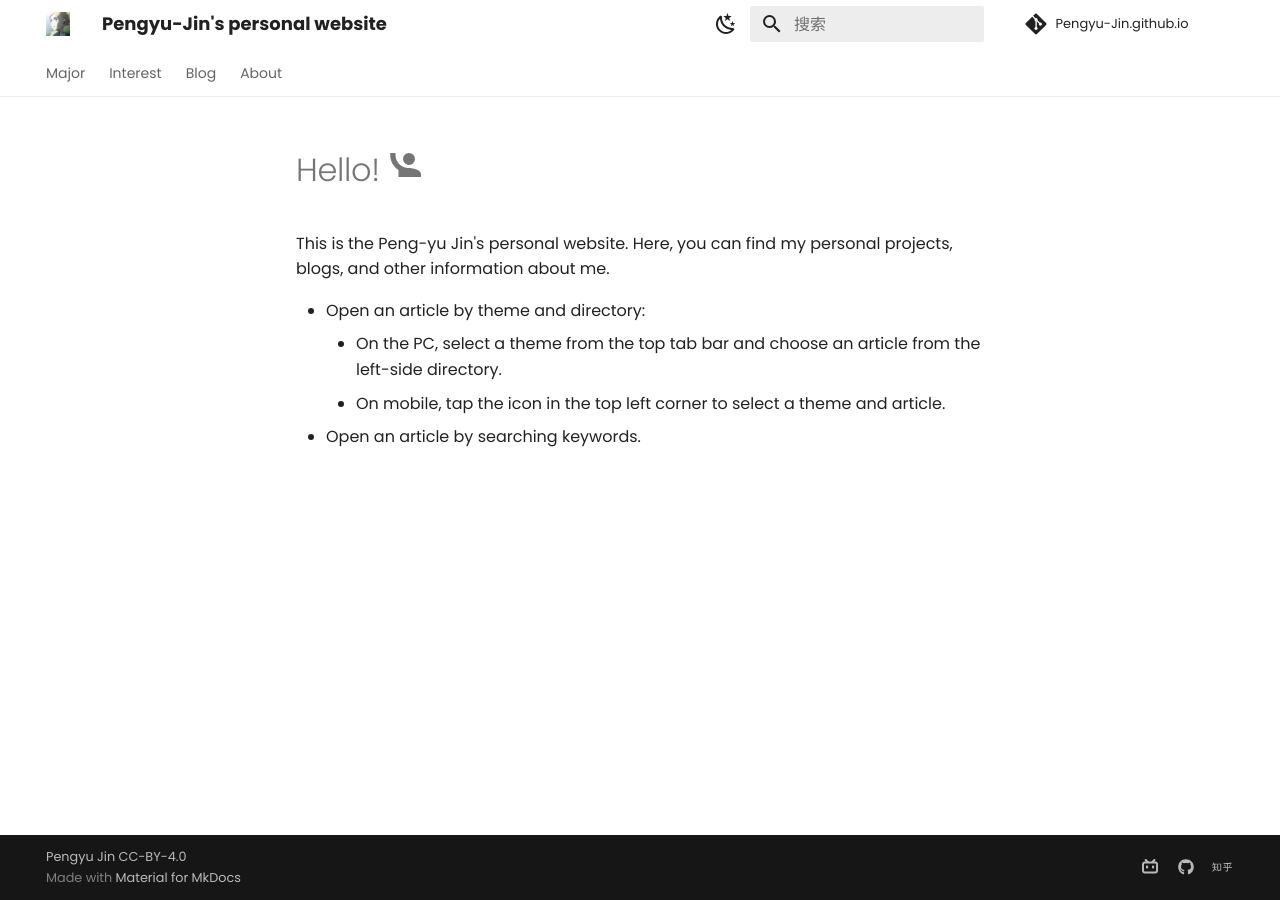
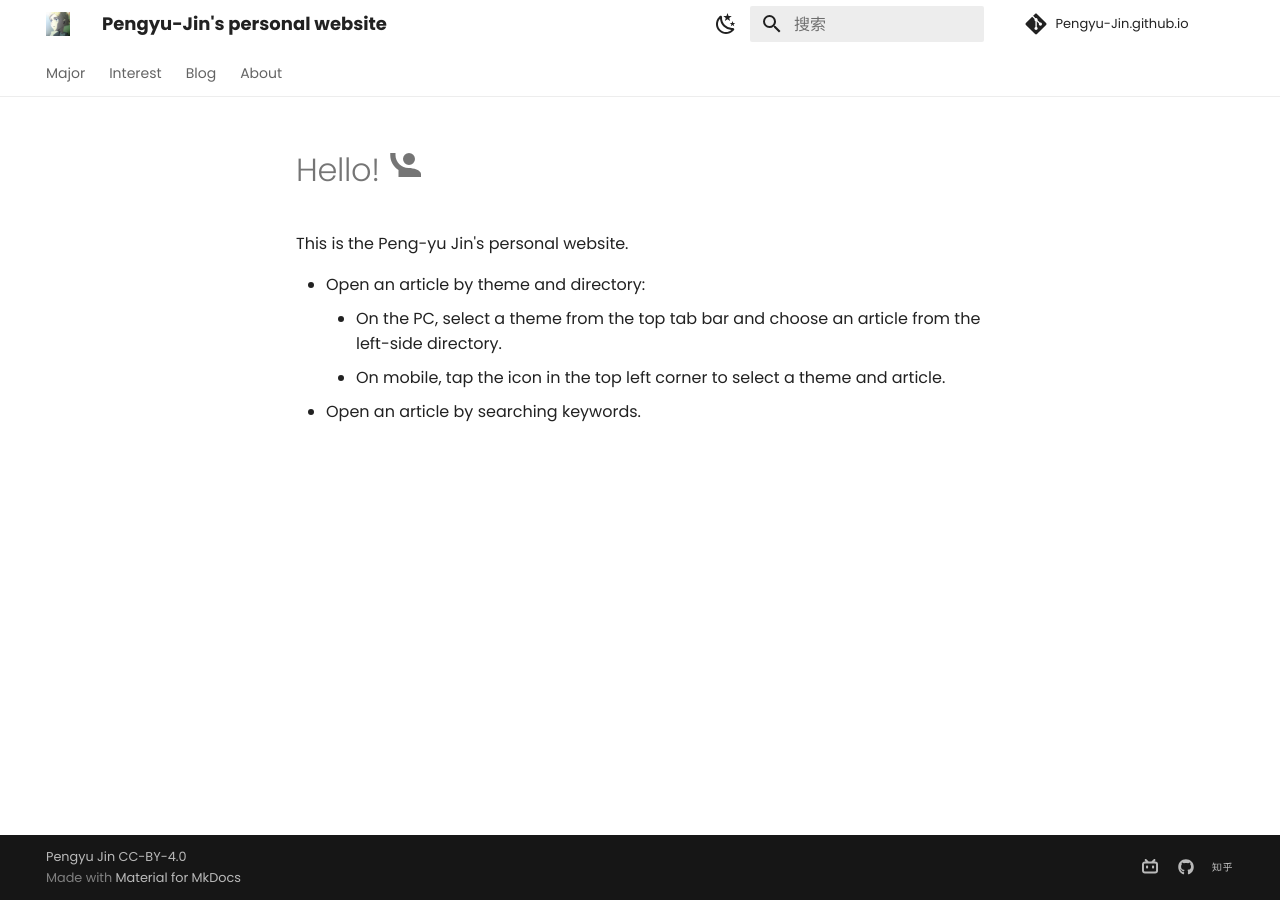
Before and after one commit to Pengyu-Jin/Pengyu-Jin.github.io, an MkDocs documentation site: the page built from docs/index.md, in a window 1280 px wide. Built offline with MkDocs 1.6.1 and Material for MkDocs 9.7.7, drawn with Linux system fonts in a browser that asks for light colours; comment, search, counter and statistics services are not loaded.

Commit message:
20250104

```diff
--- a/docs/index.md
+++ b/docs/index.md
@@ -1,6 +1,6 @@
 # Hello!  :material-human-greeting-variant:
 
-This is the Peng-yu Jin's personal website. Here, you can find my personal projects, blogs, and other information about me.
+This is the Peng-yu Jin's personal website.
 
 - Open an article by theme and directory:
     - On the PC, select a theme from the top tab bar and choose an article from the left-side directory.
```
Also changed, not shown: docs/major/research/research.md (+0 -3 lines).
